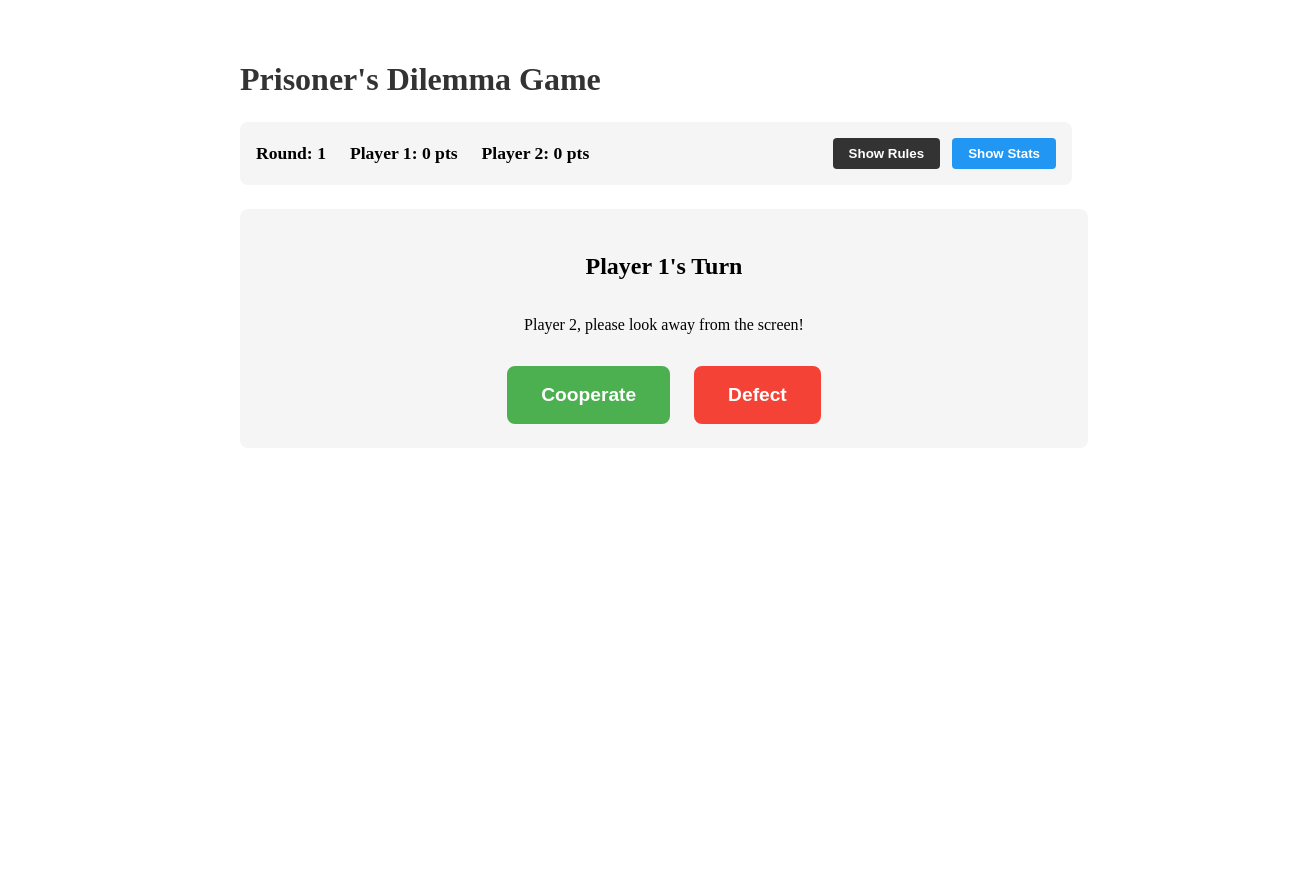
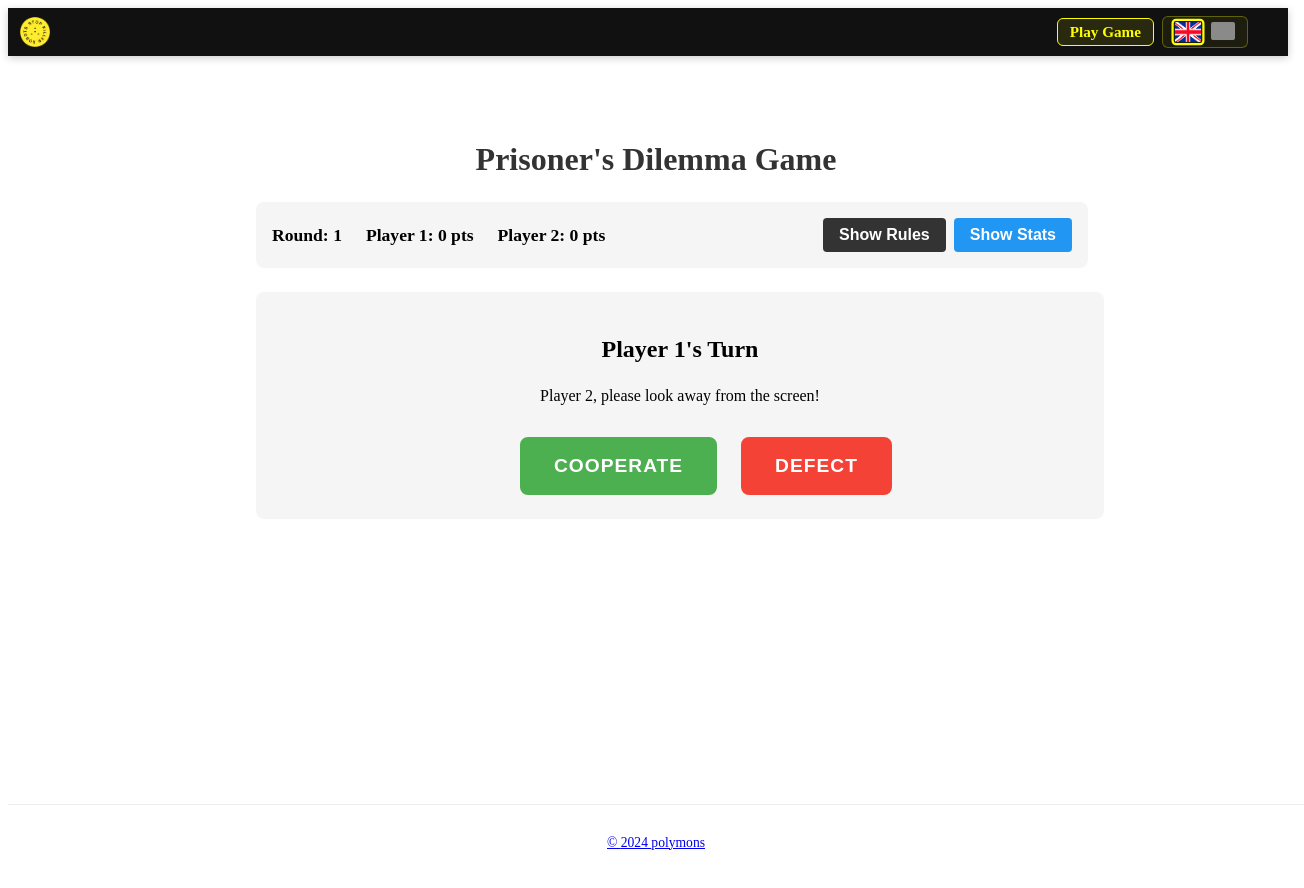
Before and after one commit to polymons/LinkRedirect, a Next.js app: page /game in a window 1280 px wide. Shown: the whole page, 1304 px wide, since content can reach past the window. Before the commit the page ends 800 px from the top, so only its background shows below. Built offline with nearby package versions, Linux system fonts and the light colour scheme; no server answers; grey boxes are pictures that could not be loaded.

Commit message:
update game

```diff
--- a/app/styles/game.module.css
+++ b/app/styles/game.module.css
@@ -1,18 +1,44 @@
+.mainContent {
+  display: flex;
+  flex-direction: column;
+  align-items: center;
+  min-height: calc(100vh - 100px);
+  width: 100%;
+  padding: 0.5rem;
+}
+
 .gameContainer {
   display: flex;
   flex-direction: column;
   align-items: flex-start;
   justify-content: flex-start;
-  padding: 2rem;
+  padding: 1rem;
+  width: 100%;
   max-width: 800px;
   margin: 0 auto;
 }
 
 .gameTitle {
-  font-size: 2rem;
-  margin-bottom: 1.5rem;
+  font-size: 1.8rem;
+  margin-bottom: 1.25rem;
   color: #333;
   text-align: center;
+  width: 100%;
+}
+
+@media (min-width: 768px) {
+  .mainContent {
+    padding: 1rem;
+  }
+
+  .gameContainer {
+    padding: 2rem;
+  }
+
+  .gameTitle {
+    font-size: 2rem;
+    margin-bottom: 1.5rem;
+  }
 }
 
 .playerSection {
@@ -59,7 +85,7 @@
 }
 
 .resultSection {
-  margin-top: 2rem;
+  margin-top: 1rem;
   padding: 1rem;
   border-radius: 8px;
   background-color: #f5f5f5;
@@ -68,50 +94,101 @@
 }
 
 .resultTitle {
-  font-size: 1.5rem;
+  font-size: 1.25rem;
   margin-bottom: 0.5rem;
+}
+
+@media (min-width: 768px) {
+  .resultSection {
+    margin-top: 2rem;
+  }
+
+  .resultTitle {
+    font-size: 1.5rem;
+  }
 }
 
 /* New styles for the enhanced game */
 .gameNav {
   display: flex;
-  justify-content: space-between;
-  align-items: center;
+  flex-direction: column;
   width: 100%;
-  margin-bottom: 1.5rem;
+  margin-bottom: 1rem;
   background-color: #f5f5f5;
-  padding: 1rem;
+  padding: 0.75rem;
   border-radius: 8px;
+  gap: 0.75rem;
 }
 
 .scoreboard {
-  display: flex;
-  gap: 1.5rem;
+  display: grid;
+  grid-template-columns: repeat(3, 1fr);
+  gap: 0.5rem;
+  width: 100%;
 }
 
 .scoreItem {
   font-weight: 600;
-  font-size: 1.1rem;
+  font-size: 0.9rem;
+  text-align: center;
+  background-color: rgba(255, 255, 255, 0.5);
+  padding: 0.5rem;
+  border-radius: 4px;
 }
 
 .navButtons {
   display: flex;
-  gap: 0.75rem;
+  justify-content: space-between;
+  gap: 0.5rem;
+  width: 100%;
+}
+
+@media (min-width: 768px) {
+  .gameNav {
+    flex-direction: row;
+    justify-content: space-between;
+    align-items: center;
+    padding: 1rem;
+    margin-bottom: 1.5rem;
+  }
+
+  .scoreboard {
+    display: flex;
+    width: auto;
+    gap: 1.5rem;
+  }
+
+  .scoreItem {
+    font-size: 1.1rem;
+    background-color: transparent;
+    padding: 0;
+  }
+
+  .navButtons {
+    width: auto;
+  }
 }
 
 .rulesButton, .statsButton {
   background-color: #333;
   color: white;
   border: none;
-  padding: 0.5rem 1rem;
+  padding: 0.5rem;
   border-radius: 4px;
   cursor: pointer;
   font-weight: 600;
   transition: background-color 0.2s;
+  flex: 1;
+  font-size: 0.9rem;
+  text-align: center;
 }
 
 .rulesButton:hover, .statsButton:hover {
   background-color: #555;
+}
+
+.rulesButton:active, .statsButton:active {
+  transform: scale(0.98);
 }
 
 .statsButton {
@@ -124,20 +201,51 @@
 
 .rulesSection {
   background-color: #f9f9f9;
-  padding: 1rem;
+  padding: 0.75rem;
   border-radius: 8px;
-  margin-bottom: 1.5rem;
+  margin-bottom: 1rem;
   border-left: 4px solid #333;
   width: 100%;
+  font-size: 0.9rem;
 }
 
 .rulesSection h2 {
   margin-top: 0;
   color: #333;
+  font-size: 1.2rem;
+  margin-bottom: 0.5rem;
 }
 
 .rulesSection ul {
-  margin-left: 1.5rem;
+  margin-left: 1rem;
+  padding-left: 0.5rem;
+}
+
+.rulesSection p, .rulesSection li {
+  margin-bottom: 0.5rem;
+}
+
+@media (min-width: 768px) {
+  .rulesButton, .statsButton {
+    padding: 0.5rem 1rem;
+    flex: 0 1 auto;
+    font-size: 1rem;
+  }
+
+  .rulesSection {
+    padding: 1rem;
+    margin-bottom: 1.5rem;
+    font-size: 1rem;
+  }
+
+  .rulesSection h2 {
+    font-size: 1.4rem;
+    margin-bottom: 0.75rem;
+  }
+
+  .rulesSection ul {
+    margin-left: 1.5rem;
+  }
 }
 
 .playerTurn {
@@ -145,24 +253,44 @@
   flex-direction: column;
   align-items: center;
   width: 100%;
-  padding: 1.5rem;
+  padding: 1rem;
   background-color: #f5f5f5;
   border-radius: 8px;
 }
 
+.playerTurn h2 {
+  font-size: 1.3rem;
+  margin-bottom: 0.5rem;
+}
+
+.playerTurn p {
+  font-size: 0.9rem;
+  margin-bottom: 1rem;
+}
+
 .choiceButtons {
   display: flex;
-  gap: 1.5rem;
-  margin-top: 1rem;
+  flex-direction: column;
+  gap: 0.75rem;
+  margin-top: 0.5rem;
+  width: 100%;
+  max-width: 320px;
 }
 
 .choiceButton {
-  padding: 1rem 2rem;
-  font-size: 1.2rem;
+  padding: 1.2rem 0;
+  font-size: 1.1rem;
   font-weight: 600;
   border-radius: 8px;
   cursor: pointer;
   transition: all 0.2s;
+  width: 100%;
+  text-transform: uppercase;
+  letter-spacing: 1px;
+}
+
+.choiceButton:active {
+  transform: scale(0.98);
 }
 
 .cooperateButton {
@@ -185,19 +313,47 @@
   background-color: #d32f2f;
 }
 
+@media (min-width: 768px) {
+  .playerTurn {
+    padding: 1.5rem;
+  }
+
+  .playerTurn h2 {
+    font-size: 1.5rem;
+  }
+
+  .playerTurn p {
+    font-size: 1rem;
+  }
+
+  .choiceButtons {
+    flex-direction: row;
+    gap: 1.5rem;
+    margin-top: 1rem;
+  }
+
+  .choiceButton {
+    padding: 1rem 2rem;
+    font-size: 1.2rem;
+    width: auto;
+  }
+}
+
 .choiceSummary {
   display: flex;
-  justify-content: space-around;
+  flex-direction: column;
+  gap: 0.75rem;
   width: 100%;
-  margin: 1rem 0;
+  margin: 0.75rem 0;
 }
 
 .playerChoice {
-  padding: 0.75rem 1.5rem;
+  padding: 0.75rem 0.75rem;
   border-radius: 8px;
   font-weight: 600;
-  width: 45%;
+  width: 100%;
   text-align: center;
+  font-size: 0.9rem;
 }
 
 .cooperateChoice {
@@ -213,21 +369,66 @@
 }
 
 .resultText {
-  font-size: 1.2rem;
-  margin: 1rem 0;
+  font-size: 1rem;
+  margin: 0.75rem 0;
+  line-height: 1.4;
 }
 
 .actionButtons {
-  display: flex;
-  gap: 1rem;
-  margin-top: 1rem;
+  display: grid;
+  grid-template-columns: 1fr;
+  gap: 0.5rem;
+  margin-top: 0.75rem;
+  width: 100%;
+}
+
+@media (min-width: 480px) {
+  .choiceSummary {
+    flex-direction: row;
+    justify-content: space-around;
+    margin: 1rem 0;
+  }
+
+  .playerChoice {
+    width: 47%;
+    font-size: 1rem;
+  }
+
+  .actionButtons {
+    display: flex;
+    justify-content: center;
+    width: auto;
+  }
+}
+
+@media (min-width: 768px) {
+  .resultText {
+    font-size: 1.2rem;
+    margin: 1rem 0;
+  }
+
+  .actionButtons {
+    gap: 1rem;
+    margin-top: 1rem;
+  }
+
+  .playerChoice {
+    padding: 0.75rem 1.5rem;
+  }
 }
 
 .nextButton, .resetButton {
-  padding: 0.75rem 1.5rem;
+  padding: 0.75rem 1rem;
   font-weight: 600;
-  border-radius: 4px;
+  border-radius: 8px;
   cursor: pointer;
+  width: 100%;
+  font-size: 0.95rem;
+  transition: all 0.2s;
+}
+
+.nextButton:active, .resetButton:active {
+  transform: scale(0.98);
 }
 
 .nextButton {
@@ -250,12 +451,27 @@
   background-color: #757575;
 }
 
+@media (min-width: 480px) {
+  .nextButton, .resetButton {
+    width: auto;
+    min-width: 120px;
+  }
+}
+
+@media (min-width: 768px) {
+  .nextButton, .resetButton {
+    padding: 0.75rem 1.5rem;
+    font-size: 1rem;
+    min-width: 140px;
+  }
+}
+
 /* Statistics Section */
 .statsSection {
   background-color: #f0f8ff;
-  padding: 1rem;
+  padding: 0.75rem;
   border-radius: 8px;
-  margin-bottom: 1.5rem;
+  margin-bottom: 1rem;
   border-left: 4px solid #2196f3;
   width: 100%;
 }
@@ -263,35 +479,88 @@
 .statsSection h2 {
   margin-top: 0;
   color: #1976d2;
-  margin-bottom: 1rem;
+  margin-bottom: 0.75rem;
+  font-size: 1.2rem;
 }
 
 .statsGrid {
   display: grid;
-  grid-template-columns: repeat(auto-fill, minmax(280px, 1fr));
-  gap: 1rem;
+  grid-template-columns: repeat(1, 1fr);
+  gap: 0.5rem;
 }
 
 .statItem {
   background-color: white;
   border-radius: 6px;
-  padding: 0.75rem;
+  padding: 0.5rem;
   box-shadow: 0 1px 3px rgba(0, 0, 0, 0.1);
   display: flex;
-  justify-content: space-between;
-  align-items: center;
+  flex-direction: column;
+  gap: 0.25rem;
 }
 
 .statLabel {
   font-weight: 600;
   color: #333;
+  font-size: 0.9rem;
 }
 
 .statValue {
   font-family: monospace;
-  font-size: 1.1rem;
+  font-size: 0.9rem;
   color: #1976d2;
   background-color: #e3f2fd;
   padding: 0.25rem 0.5rem;
   border-radius: 4px;
+  word-break: break-word;
+  text-align: center;
 }
+
+/* Footer styles */
+.gameFooter {
+  width: 100%;
+  text-align: center;
+  padding: 1rem;
+  margin-top: auto;
+  font-size: 0.85rem;
+  color: #666;
+  border-top: 1px solid #eee;
+}
+
+@media (min-width: 480px) {
+  .statsGrid {
+    grid-template-columns: repeat(2, 1fr);
+  }
+}
+
+@media (min-width: 768px) {
+  .statsSection {
+    padding: 1rem;
+    margin-bottom: 1.5rem;
+  }
+
+  .statsSection h2 {
+    font-size: 1.4rem;
+    margin-bottom: 1rem;
+  }
+
+  .statsGrid {
+    grid-template-columns: repeat(3, 1fr);
+    gap: 1rem;
+  }
+
+  .statItem {
+    padding: 0.75rem;
+    flex-direction: row;
+    justify-content: space-between;
+    align-items: center;
+  }
+
+  .statLabel {
+    font-size: 1rem;
+  }
+
+  .statValue {
+    font-size: 1rem;
+  }
+}
--- a/pages/game.tsx
+++ b/pages/game.tsx
@@ -1,10 +1,17 @@
 import { useState, useEffect } from 'react';
 import styles from '../app/styles/game.module.css';
+import headerStyles from '../app/styles/Home.module.css';
+import FlagSwitcher from '../app/components/FlagSwitcher';
+import HeaderLogo from '../app/components/HeaderLogo';
+import GameButton from '../app/components/GameButton';
+import Link from 'next/link';
+import { useLanguage, LanguageProvider } from '../app/contexts/LanguageContext';
+import Head from 'next/head';
 
 // Game outcome types for statistics
 type GameOutcome = 'mutualCooperation' | 'mutualDefection' | 'player1Exploited' | 'player2Exploited';
 
-const Game = () => {
+const GameContent = () => {
     // Player choices and results
     const [player1Choice, setPlayer1Choice] = useState('');
     const [player2Choice, setPlayer2Choice] = useState('');
@@ -17,6 +24,13 @@ const Game = () => {
     const [round, setRound] = useState(1);
     const [showRules, setShowRules] = useState(false);
     const [showStats, setShowStats] = useState(false);
+    const [currentYear, setCurrentYear] = useState("2025");
+    const { language } = useLanguage();
+
+    // Set current year for footer on client-side
+    useEffect(() => {
+        setCurrentYear(new Date().getFullYear().toString());
+    }, []);
 
     // Detailed statistics
     const [statistics, setStatistics] = useState<{
@@ -142,6 +156,22 @@ const Game = () => {
     };
 
     return (
+        <>
+            <Head>
+                <title>Prisoner&apos;s Dilemma Game | SKR</title>
+                <meta name="viewport" content="width=device-width, initial-scale=1.0, maximum-scale=1.0, user-scalable=no" />
+            </Head>
+
+            {/* Header */}
+            <div className={headerStyles.header}>
+                <HeaderLogo />
+                <div className={headerStyles.headerControls}>
+                    <GameButton />
+                    <FlagSwitcher />
+                </div>
+            </div>
+
+            <main className={styles.mainContent}>
                 <div className={styles.gameContainer}>
                     <h1 className={styles.gameTitle}>Prisoner&apos;s Dilemma Game</h1>
 
@@ -281,6 +311,23 @@ const Game = () => {
                         </div>
                     )}
                 </div>
+            </main>
+
+            {/* Footer */}
+            <footer className={styles.gameFooter}>
+                <Link href="https://www.instagram.com/vincedurko/" className="hover:opacity-80 transition-opacity">
+                    <p>© {currentYear} <span className="font-medium">polymons</span></p>
+                </Link>
+            </footer>
+        </>
+    );
+};
+
+const Game = () => {
+    return (
+        <LanguageProvider>
+            <GameContent />
+        </LanguageProvider>
     );
 };
 
```
Lines whose indentation alone changed are shown as unchanged.
